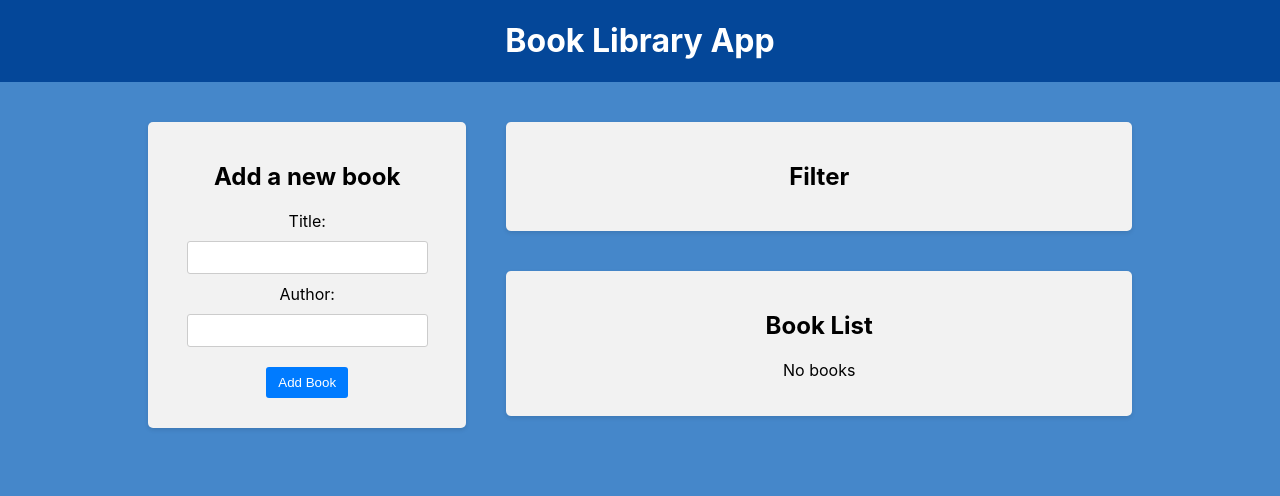
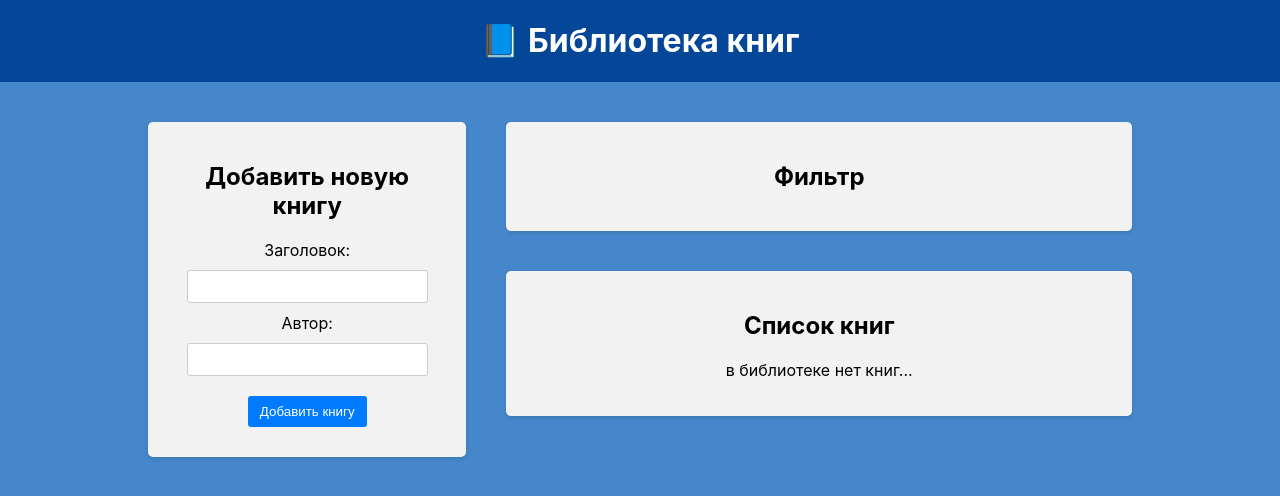
Before and after one commit to MaksSolo/22-react-redux, a React (Create React App) app in the folder frontend/: page / in a window 1280 px wide. Shown: the top 496 px of the page. Built offline with nearby package versions, Linux system fonts and the light colour scheme.

Commit message:
translate rus

```diff
--- a/frontend/public/index.html
+++ b/frontend/public/index.html
@@ -11,6 +11,12 @@
     />
     <link rel="apple-touch-icon" href="%PUBLIC_URL%/logo192.png" />
     <link rel="manifest" href="%PUBLIC_URL%/manifest.json" />
+    <link rel="preconnect" href="https://fonts.googleapis.com" />
+    <link rel="preconnect" href="https://fonts.gstatic.com" crossorigin />
+    <link
+      href="https://fonts.googleapis.com/css2?family=Montserrat:ital,wght@0,100..900;1,100..900&display=swap"
+      rel="stylesheet"
+    />
     <title>Book Library App</title>
   </head>
   <body>
--- a/frontend/src/App.js
+++ b/frontend/src/App.js
@@ -7,7 +7,7 @@ function App() {
   return (
     <div className="app">
       <header className="app-header">
-        <h1>Book Library App</h1>
+        <h1>&#128216; Библиотека книг</h1>
       </header>
       <main className="app-main">
         <div className="app-left-column">
--- a/frontend/src/components/BookForm/BookForm.js
+++ b/frontend/src/components/BookForm/BookForm.js
@@ -25,10 +25,10 @@ const BookForm = () => {
 
   return (
     <div className="app-block book-form">
-      <h2>Add a new book</h2>
+      <h2>Добавить новую книгу</h2>
       <form onSubmit={handleSubmit}>
         <div>
-          <label htmlFor="title">Title:</label>
+          <label htmlFor="title">Заголовок:</label>
           <input
             type="text"
             id="title"
@@ -37,7 +37,7 @@ const BookForm = () => {
           ></input>
         </div>
         <div>
-          <label htmlFor="title">Author:</label>
+          <label htmlFor="title">Автор:</label>
           <input
             type="text"
             id="author"
@@ -45,7 +45,7 @@ const BookForm = () => {
             onChange={(e) => setAuthor(e.target.value)}
           ></input>
         </div>
-        <button type="submit">Add Book</button>
+        <button type="submit">Добавить книгу</button>
       </form>
     </div>
   )
--- a/frontend/src/components/BookList/BookList.js
+++ b/frontend/src/components/BookList/BookList.js
@@ -12,9 +12,9 @@ const BookList = () => {
 
   return (
     <div className="app-block book-list">
-      <h2>Book List</h2>
+      <h2>Список книг</h2>
       {books.length === 0 ? (
-        <p>No books</p>
+        <p>в библиотеке нет книг...</p>
       ) : (
         <ul>
           {books.map((book, i) => (
@@ -24,7 +24,7 @@ const BookList = () => {
               </div>
               <div className="book-actions">
                 <button onClick={() => handleDeleteBook(book.id)}>
-                  Delete
+                  Удалить
                 </button>
               </div>
             </li>
--- a/frontend/src/components/Filter/Filter.js
+++ b/frontend/src/components/Filter/Filter.js
@@ -3,7 +3,7 @@ import './Filter.css'
 const Filter = () => {
   return (
     <div className="app-block filter">
-      <h2>Filter</h2>
+      <h2>Фильтр</h2>
     </div>
   )
 }
--- a/frontend/src/index.css
+++ b/frontend/src/index.css
@@ -1,8 +1,8 @@
 body {
   margin: 0;
-  font-family: -apple-system, BlinkMacSystemFont, 'Segoe UI', 'Roboto', 'Oxygen',
-    'Ubuntu', 'Cantarell', 'Fira Sans', 'Droid Sans', 'Helvetica Neue',
-    sans-serif;
+  font-family: -apple-system, BlinkMacSystemFont, 'Montserrat', sans-serif,
+    'Segoe UI', 'Roboto', 'Oxygen', 'Ubuntu', 'Cantarell', 'Fira Sans',
+    'Droid Sans', 'Helvetica Neue', sans-serif;
   -webkit-font-smoothing: antialiased;
   -moz-osx-font-smoothing: grayscale;
   background-color: #4587ca;
```
